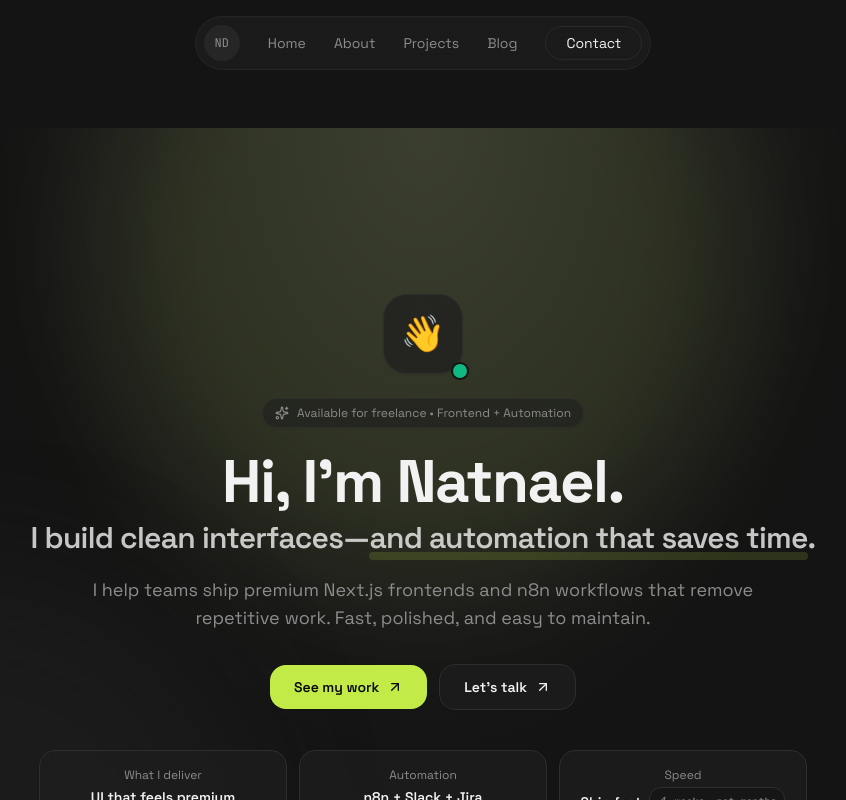
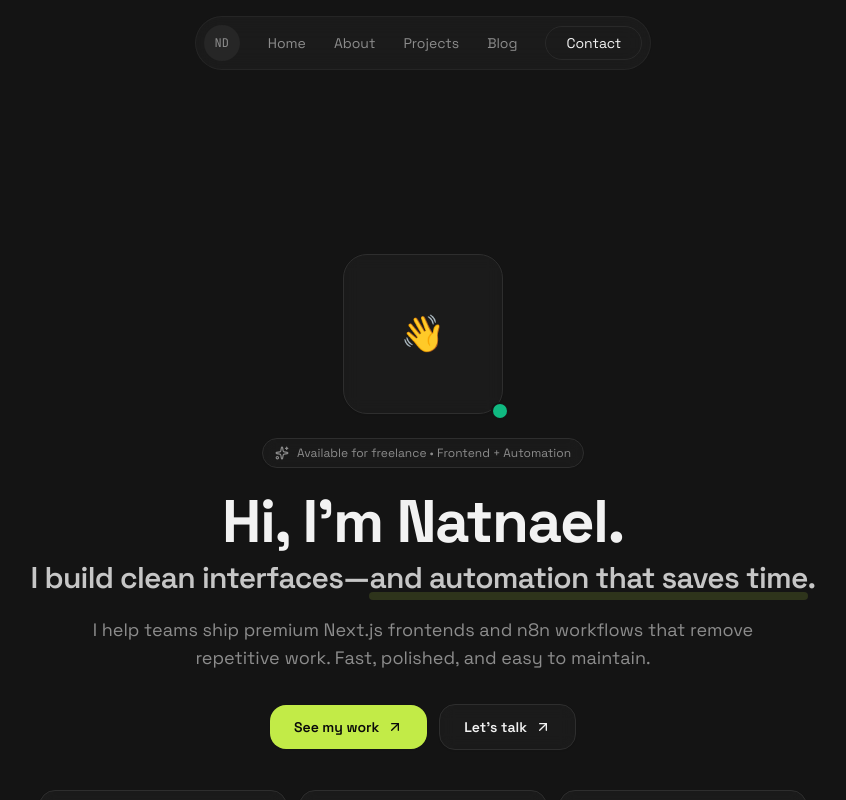
Before and after one commit to NatnaelDemelash/DevFolio, a Next.js app: page / in a window 1280 px wide. Shown: the top 800 px of the page, without its empty margins (217-1063 px from the left). Built offline with nearby package versions, Linux system fonts and the light colour scheme.

Commit message:
refine and polish the hero section look

```diff
--- a/components/HeroSection.tsx
+++ b/components/HeroSection.tsx
@@ -5,18 +5,11 @@
 const HeroSection = () => {
   return (
     <section id="hero" className="relative overflow-hidden pt-24 sm:pt-28">
-      {/* Soft background */}
-      <div className="pointer-events-none absolute inset-0">
-        <div className="absolute -top-48 left-1/2 h-[640px] w-[640px] -translate-x-1/2 rounded-full bg-primary/10 blur-3xl" />
-        <div className="absolute -bottom-48 left-[-180px] h-[560px] w-[560px] rounded-full bg-muted/40 blur-3xl" />
-        <div className="absolute inset-0 bg-[radial-gradient(ellipse_at_top,rgba(255,255,255,0.10),transparent_55%)] dark:bg-[radial-gradient(ellipse_at_top,rgba(255,255,255,0.06),transparent_55%)]" />
-      </div>
-
       <div className="relative mx-auto max-w-6xl px-6">
         <div className="flex min-h-[88vh] flex-col items-center justify-center text-center">
           {/* Small avatar */}
           <div className="relative">
-            <div className="h-20 w-20 rounded-3xl border border-border bg-card/70 shadow-sm backdrop-blur flex items-center justify-center">
+            <div className="h-40 w-40 rounded-3xl border border-border bg-card/70 shadow-sm backdrop-blur flex items-center justify-center">
               <span className="text-4xl">👋</span>
             </div>
             <span className="absolute -bottom-1 -right-1 h-3.5 w-3.5 rounded-full bg-emerald-500 ring-2 ring-background" />
```
